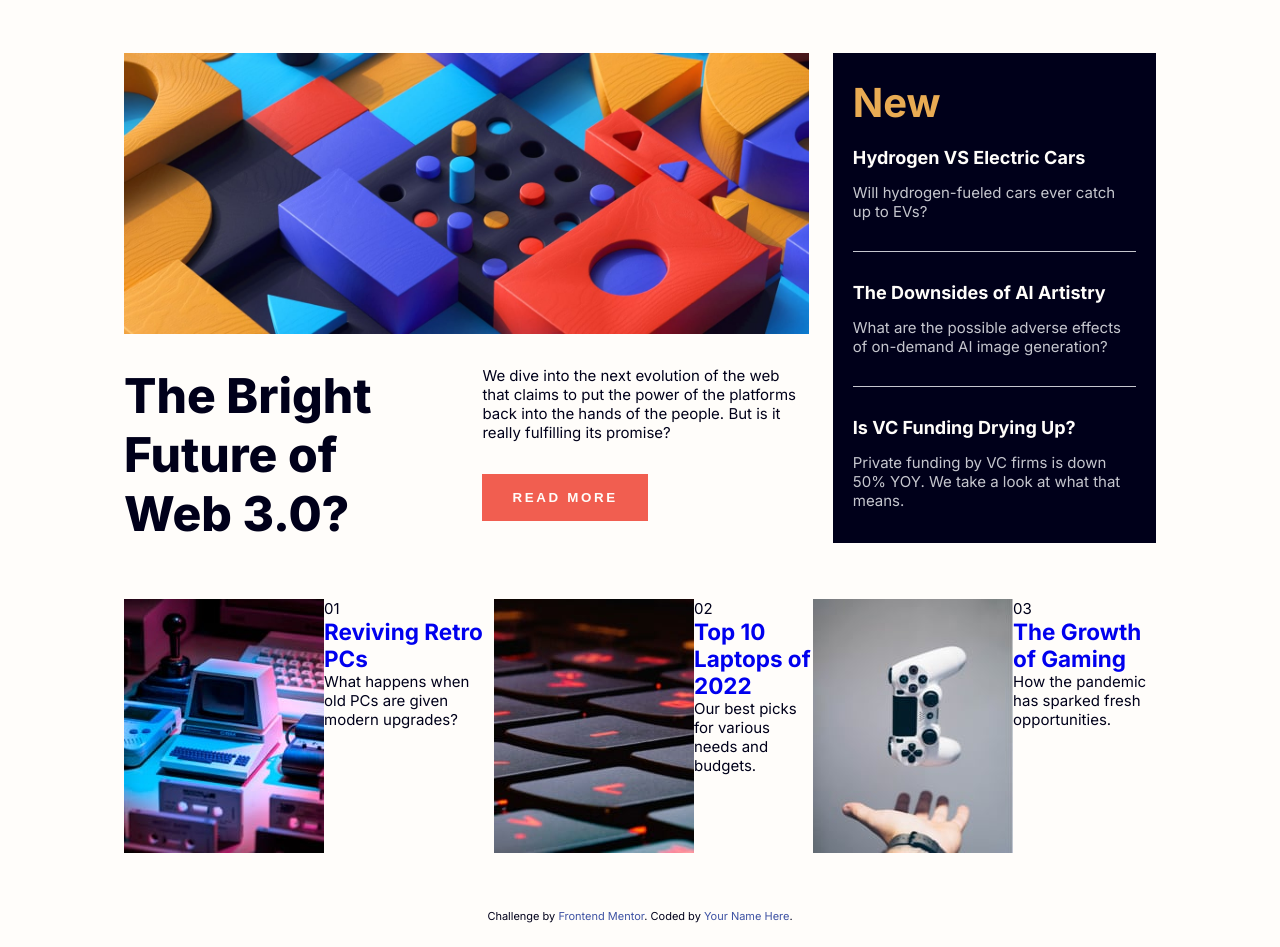
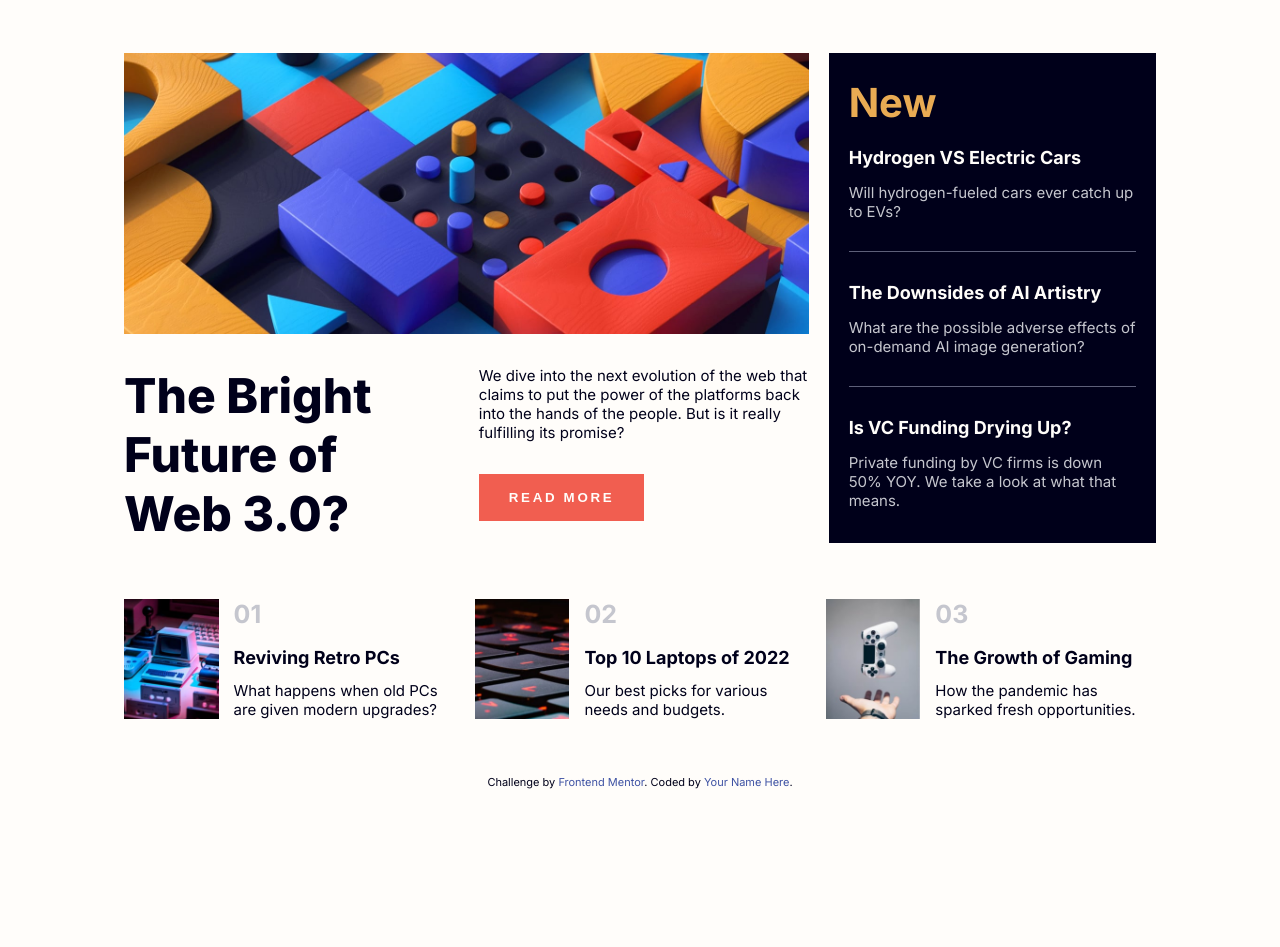
Before and after one commit to pedrosdev/news-homepage, a plain HTML site: page index.html in a window 1280 px wide. Shown: the part 123-1070 px from the top of the page. After the commit the page ends 936 px from the top, so only its background shows below. Drawn offline with Linux system fonts and the light colour scheme.

Commit message:
Add style to the bottom section

```diff
--- a/css/style.css
+++ b/css/style.css
@@ -74,12 +74,13 @@ header {
 }
 
 main {
-  gap: 24px;
+  gap: 20px;
+  justify-content: space-between;
 }
 
 section.highlighted-article {
   flex-direction: column;
-  flex-basis: 68%;
+  flex-basis: 67%;
 }
 
 .highlighted-image {
@@ -93,7 +94,7 @@ section.highlighted-article {
 
 .highlighted-content {
   margin-top: 32px;
-  gap: 32px;
+  gap: 25px;
   justify-content: space-between;
 }
 
@@ -165,7 +166,41 @@ section.new-articles {
 
 .new-articles hr {
   height: 1px;
-  background-color: var(--grayish-blue);
+  background-color: var(--dark-grayish-blue);
   border-width: 0;
   margin: 20px 0;
 }
+
+.suggested-articles {
+  justify-content: space-between;
+  gap: 20px;
+  flex-wrap: wrap;
+}
+
+.suggested-articles img {
+  flex-basis: 30%;
+  min-width: 0px;
+}
+
+.suggested-article {
+  flex-basis: 32%;
+}
+
+.suggested-article-content {
+  flex-basis: 70%;
+  display: flex;
+  flex-direction: column;
+  justify-content: space-between;
+  margin-left: 15px;
+}
+
+.suggested-article .order {
+  color: var(--grayish-blue);
+  font-size: 25px;
+  font-weight: 700;
+}
+
+.suggested-article a {
+  color: var(--very-dark-blue);
+  font-size: 18px;
+}
```
